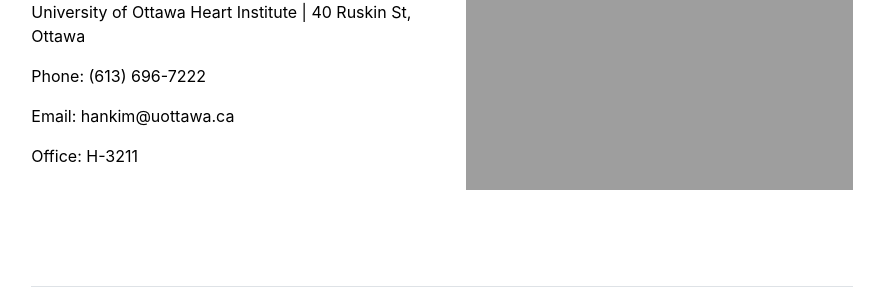
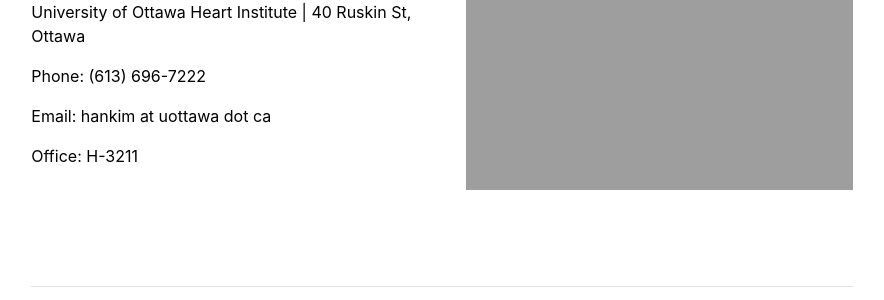
Before and after one commit to hankimlab/hankimlab.github.io, a Jekyll site: the page built from contact.md, in a window 1280 px wide. Shown: the part 372-672 px from the top of the page, without its empty margins (198-1082 px from the left). Built offline with Jekyll 4.4.1, drawn with Linux system fonts in a browser that asks for light colours.

Commit message:
Update settings.yml

```diff
--- a/_data/settings.yml
+++ b/_data/settings.yml
@@ -22,4 +22,4 @@ social:
 - {icon: 'twitter', link: 'https://twitter.com/hankimlab'}
 
 contacts:
-- {name: 'Dr. Han Kim', title: 'Associate Professor', department: 'Cellular and Molecular Medicine', institution: 'University of Ottawa Heart Institute', institution_address: '40 Ruskin St, Ottawa', phone: '(613) 696-7222', email: 'hankim@uottawa.ca', office: 'H-3211', image: 'assets/img/contact.jpg'}
+- {name: 'Dr. Han Kim', title: 'Associate Professor', department: 'Cellular and Molecular Medicine', institution: 'University of Ottawa Heart Institute', institution_address: '40 Ruskin St, Ottawa', phone: '(613) 696-7222', email: 'hankim at uottawa dot ca', office: 'H-3211', image: 'assets/img/contact.jpg'}
```
